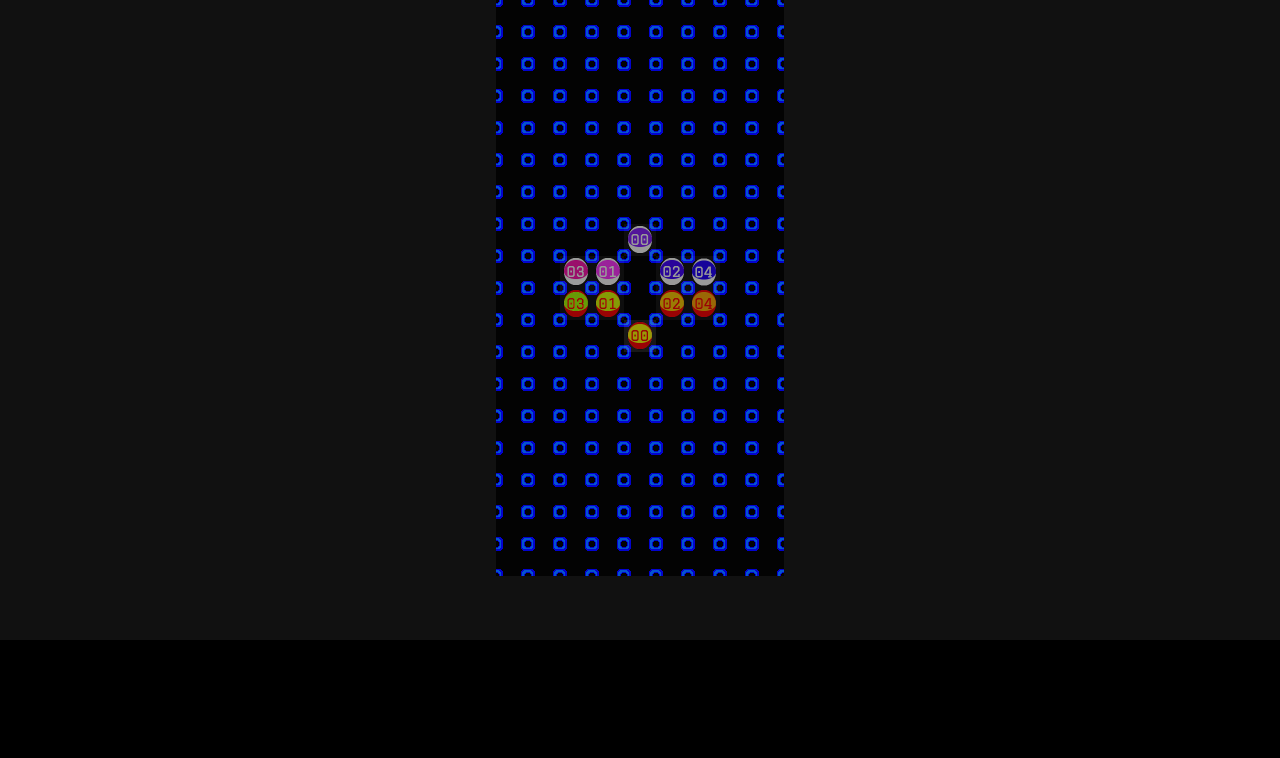
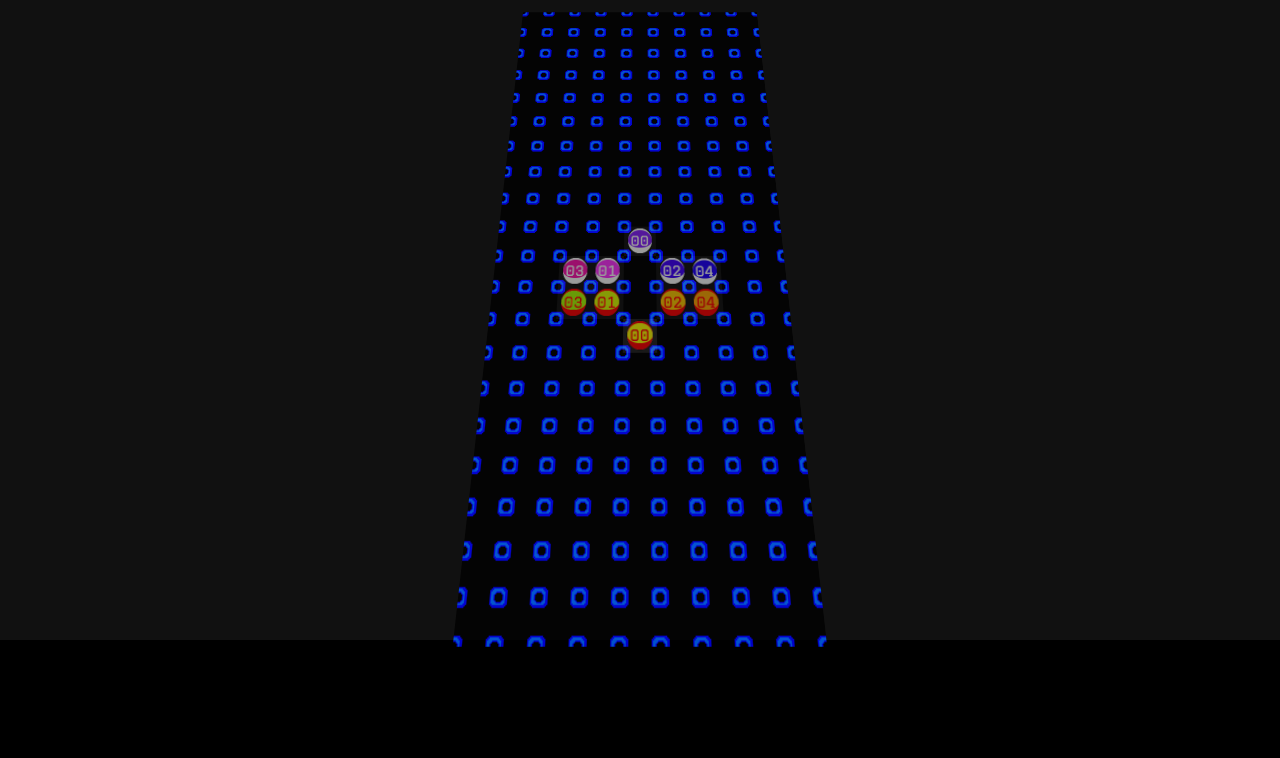
Before and after one commit to dempseyc/pas-bol, a website: page index.html in a window 1280 px wide. Drawn offline with Linux system fonts and the light colour scheme; animation ran at ten frames a second.

Commit message:
players lifelike room for improvement

```diff
--- a/board.js
+++ b/board.js
@@ -104,7 +104,7 @@ var board = {
     },
 
     update: function(delta) {
-        this.doHitDetection();
+        // this.doHitDetection();
         this.Avtr.nudge(delta);
         this.teamANPCs.forEach((Anpc) => {
             Anpc.nudge(delta);
@@ -112,7 +112,7 @@ var board = {
         this.teamBNPCs.forEach((Bnpc) => {
             Bnpc.nudge(delta);
         });
-        // this.doHitDetection();
+        this.doHitDetection();
     },
 
     draw: function() {
@@ -167,21 +167,21 @@ var board = {
 
         this.teamBNPCs.forEach((Bnpc) => {
             this.teamANPCs.forEach((Anpc) => {
-                if (Math.abs(Anpc.pos.x - Bnpc.pos.x) < 0.66 && Math.abs(Anpc.pos.y - Bnpc.pos.y) < 0.66) {
+                if (Math.abs(Anpc.pos.x - Bnpc.pos.x) < 0.95 && Math.abs(Anpc.pos.y - Bnpc.pos.y) < 0.95) {
                     Anpc.hitDetected();
                     Bnpc.hitDetected();
                 }
             });
             // // for teamB teammates
             this.teamBNPCs.forEach((teammate) => {
-                if (Math.abs(teammate.pos.x - Bnpc.pos.x) < 0.66 && Math.abs(teammate.pos.y - Bnpc.pos.y) < 0.66) {
+                if (Math.abs(teammate.pos.x - Bnpc.pos.x) < 0.95 && Math.abs(teammate.pos.y - Bnpc.pos.y) < 0.95) {
                     teammate.hitDetected();
                     Bnpc.hitDetected();
                 }
             });
             // //
 
-            if (Math.abs(this.Avtr.pos.x - Bnpc.pos.x) < 0.66 && Math.abs(this.Avtr.pos.y - Bnpc.pos.y) < 0.66) {
+            if (Math.abs(this.Avtr.pos.x - Bnpc.pos.x) < 0.95 && Math.abs(this.Avtr.pos.y - Bnpc.pos.y) < 0.95) {
                 this.Avtr.hitDetected();
                 Bnpc.hitDetected();
             }
@@ -190,13 +190,13 @@ var board = {
         // // for teamA teammates
         this.teamANPCs.forEach((Anpc) => {
             this.teamANPCs.forEach((teammate) => {
-                if (Math.abs(teammate.pos.x - Anpc.pos.x) < 0.66 && Math.abs(teammate.pos.y - Anpc.pos.y) < 0.66) {
+                if (Math.abs(teammate.pos.x - Anpc.pos.x) < 0.95 && Math.abs(teammate.pos.y - Anpc.pos.y) < 0.95) {
                     teammate.hitDetected();
                     Anpc.hitDetected();
                 }
             });
 
-            if (Math.abs(this.Avtr.pos.x - Anpc.pos.x) < 0.66 && Math.abs(this.Avtr.pos.y - Anpc.pos.y) < 0.66) {
+            if (Math.abs(this.Avtr.pos.x - Anpc.pos.x) < 0.95 && Math.abs(this.Avtr.pos.y - Anpc.pos.y) < 0.95) {
                 this.Avtr.hitDetected();
                 Anpc.hitDetected();
             }
--- a/scss/style.scss
+++ b/scss/style.scss
@@ -67,7 +67,7 @@ body div {
     background: "#000A";
     overflow: hidden;
 
-    // transform: rotateX(10deg);
+    transform: rotateX(10deg);
 }
 
 .tile-container {
```
Also changed, not shown: public/css/style.css.
